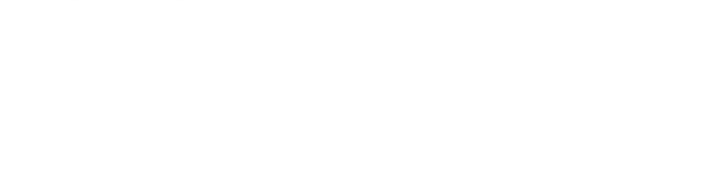
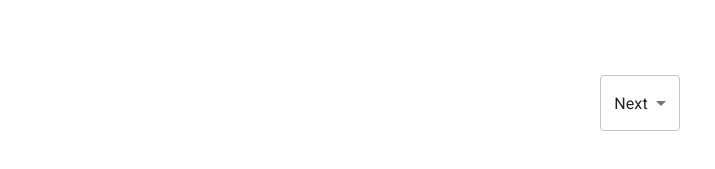
Before and after one commit to codewithzaman/Matrial_Ui_Tutorial, a React (Create React App) app: page / in a window 1280 px wide. Shown: the part 1314-1483 px from the top of the page, without its empty margins (0-715 px from the left). Before the commit the page ends 1349 px from the top, so only its background shows below. Built offline with nearby package versions, Linux system fonts and the light colour scheme.

Commit message:
Selectbox

```diff
--- a/src/App.js
+++ b/src/App.js
@@ -6,6 +6,8 @@ import Checkboxs from './Checkboxs';
 import RadioButtons from './RadioButtons';
 import Sliders from './Sliders';
 import RangeSliders from './RangeSliders';
+import SelectBox from './Selectbox';
+
 
 function App() {
   return (
@@ -22,6 +24,9 @@ function App() {
       <Sliders/>
       <br/> <br/>
       <RangeSliders/>
+      <br/> <br/>
+      <SelectBox/>
+      <br/><br/><br/>
         </div>
   );
 
--- /dev/null
+++ b/src/Selectbox.js
@@ -0,0 +1,22 @@
+import { MenuItem, Select } from '@mui/material'
+import React,{useState} from 'react'
+
+function SelectBox() {
+    const [course, setCourse] = useState(2);
+    const updateValue=(e,val)=>{
+        setCourse(e.target.value);
+    }
+  return (
+    <div>
+      <Select value={course} displayEmpty onChange={updateValue}>
+        <MenuItem value ="" >Select Course</MenuItem>
+        <MenuItem value={1}>React</MenuItem>
+        <MenuItem value={2}>Next</MenuItem>
+        <MenuItem value={3}>Node</MenuItem>
+        <MenuItem value={4}>Express</MenuItem>
+      </Select>
+    </div>
+  )
+}
+
+export default SelectBox
```
